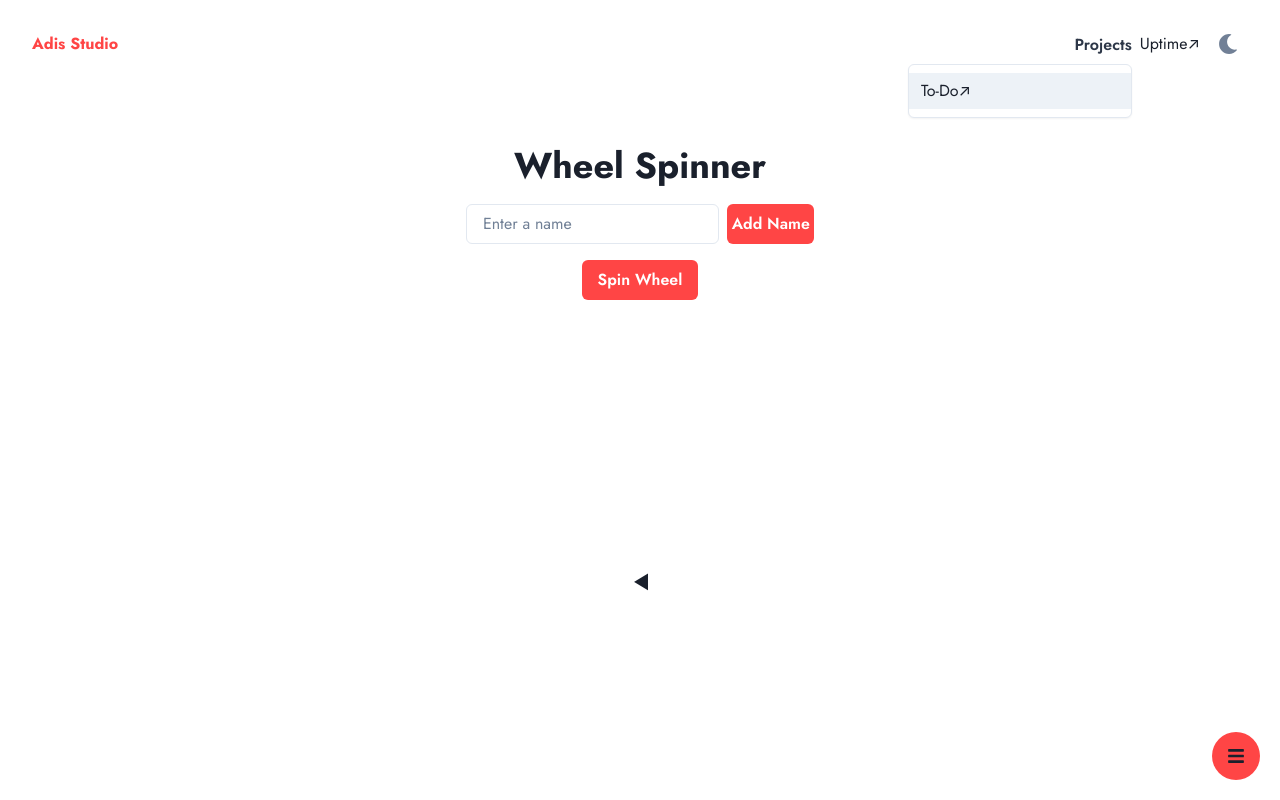
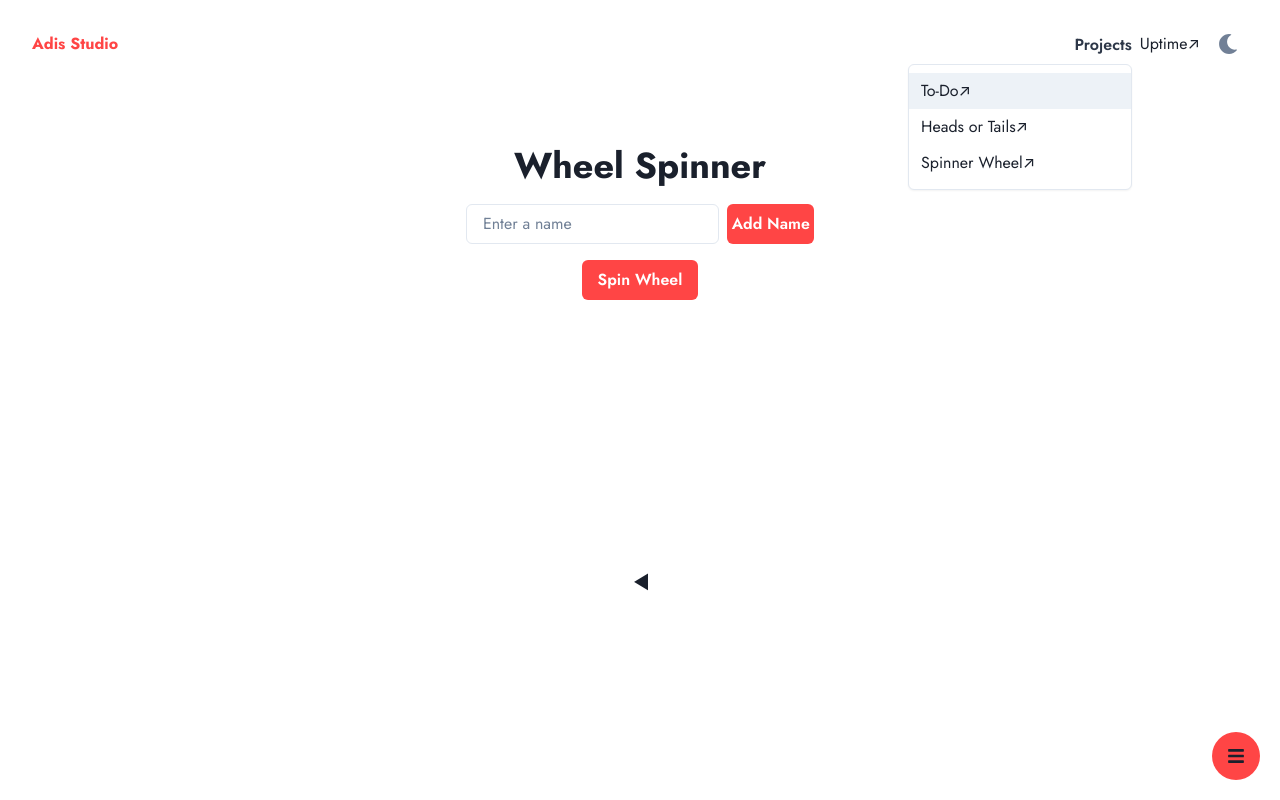
Before and after one commit to adityaREDFLAG/Adis-Site, a Next.js app: page /Wheel in a window 1280 px wide. Both pictures are taken after a click on the button "Projects". Shown: the top 800 px of the page. Built offline with nearby package versions, Linux system fonts and the light colour scheme.

Commit message:
Update navbar.tsx

```diff
--- a/src/components/navbar.tsx
+++ b/src/components/navbar.tsx
@@ -1,6 +1,6 @@
 import * as React from 'react';
 import { HStack, Link, useColorMode, Menu, MenuButton, MenuList, MenuItem, Button, Icon } from '@chakra-ui/react';
-import { FaMoon, FaSun } from 'react-icons/fa';  // Import both icons
+import { FaMoon, FaSun } from 'react-icons/fa'; // Import both icons
 import NextLink from 'next/link';
 import { useSocials } from '@/hooks/app';
 import siteConfig from '~/site-config';
@@ -24,6 +24,12 @@ export const Navbar: React.FC = () => {
             <NextLink href="/to-do" passHref>
               <MenuItem as={Link}>To-Do↗</MenuItem>
             </NextLink>
+            <NextLink href="/hort" passHref>
+              <MenuItem as={Link}>Heads or Tails↗</MenuItem>
+            </NextLink>
+            <NextLink href="/Wheel" passHref>
+              <MenuItem as={Link}>Spinner Wheel↗</MenuItem>
+            </NextLink>
           </MenuList>
         </Menu>
 
```
